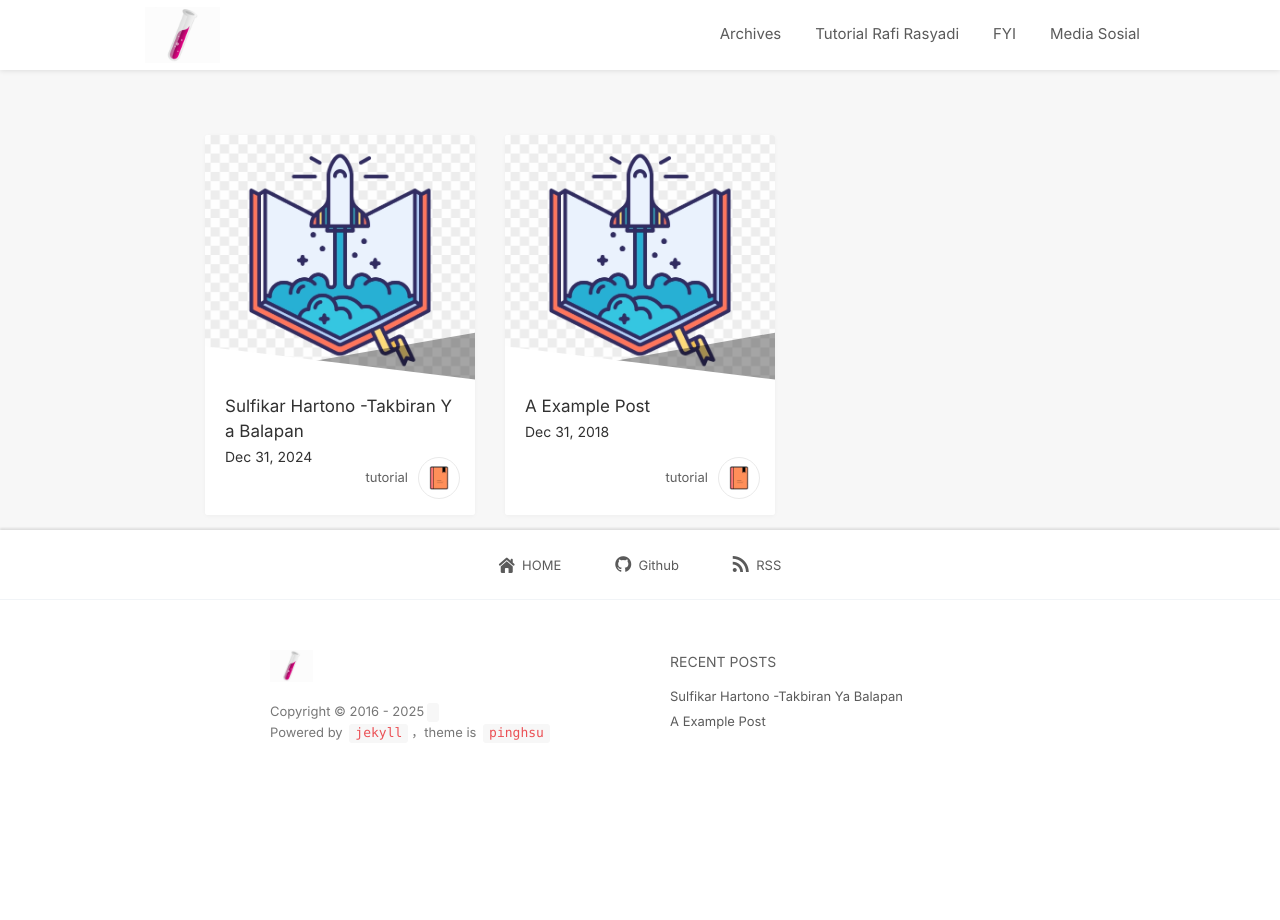
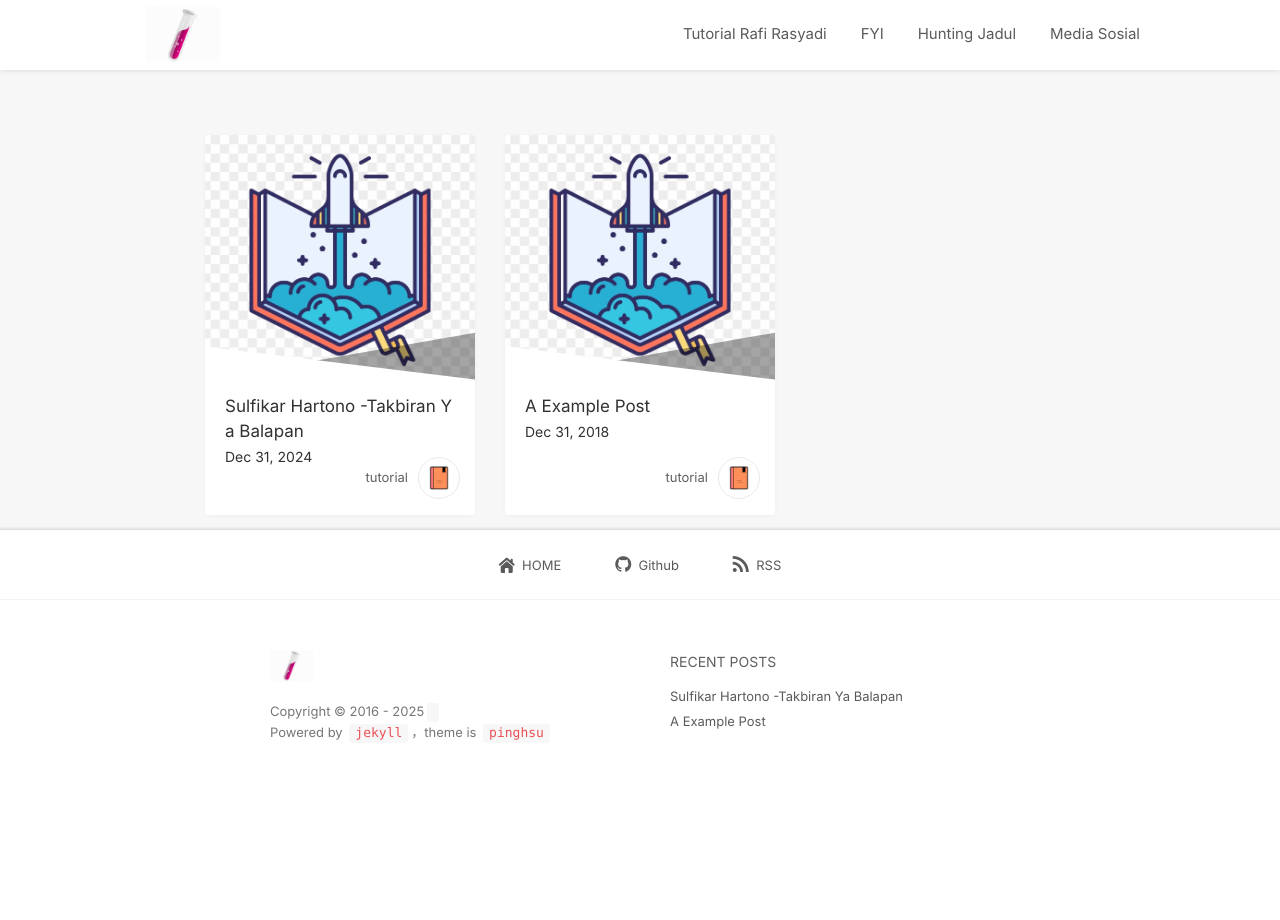
Before and after one commit to rafi-sudo/rafiart, a Jekyll site: the page built from index.html, in a window 1280 px wide. Built offline with Jekyll 4.4.1, drawn with Linux system fonts in a browser that asks for light colours; nearby versions of some CDN libraries; the list of posts is cut into pages by our own code; comment, search, counter and statistics services are not loaded.

Commit message:
Update header.html

```diff
--- a/_includes/header.html
+++ b/_includes/header.html
@@ -5,16 +5,18 @@
             <span>{{ site.name }}</span>
         </a>
         <div class="navbar-menu">
-            <a href="{{ '/archives' | prepend: site.baseurl }}">Archives</a>
-            <a href="{{ '/#' | prepend: site.baseurl }}">Tutorial Rafi Rasyadi</a>
+            <a href="{{ '/archives' | prepend: site.baseurl }}">Tutorial Rafi Rasyadi</a>
             <a href="{{ '/#' | prepend: site.baseurl }}">FYI</a>
-            <a href="{{ 'https://web.ganisrafi.my.id' | prepend: site.baseurl }}">Media Sosial</a>
+            <a href="{{ '/#' | prepend: site.baseurl }}">Hunting Jadul</a>
+            <a href="https://web.ganisrafi.my.id" >Media Sosial</a>
         </div>
         <div class="navbar-mobile-menu" onclick="">
             <span class="icon-menu cross"><span class="middle"></span></span>
             <ul>
-                <li><a href="{{ '/archives' | prepend: site.baseurl }}">Archives</a></li>
-                <li><a href="{{ '/about' | prepend: site.baseurl }}">About</a></li>
+                <li><a href="{{ '/' | prepend: site.baseurl }}">Tutorial Rafi Rasyadi</a></li>
+                <li><a href="{{ '/' | prepend: site.baseurl }}">FYI</a></li>
+                <li><a href="{{ '/' | prepend: site.baseurl }}">Hunting Jadul</a></li>
+                <li><a href="https://web.ganisrafi.my.id">Media Sosial</a></li>
             </ul>
         </div>
     </div>
```
